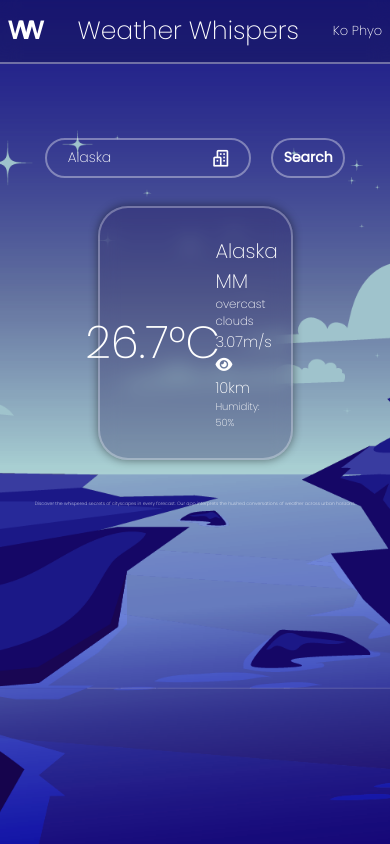
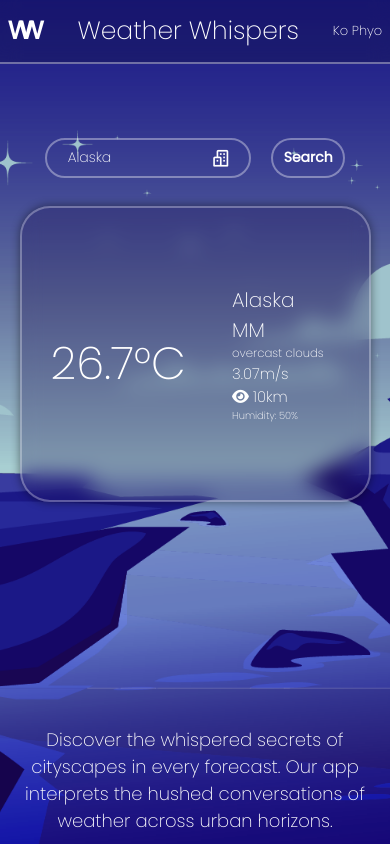
Before and after one commit to Phyo-Thu-Nyein/weather-webapp, an Angular app: page / in a window 390 px wide. Built offline with nearby package versions, Linux system fonts and the light colour scheme; some icons are missing.

Commit message:
more responsive updated, mobile

```diff
--- a/src/app/home/home.component.css
+++ b/src/app/home/home.component.css
@@ -84,6 +84,10 @@ nav p:hover {
         width: 33%;
         height: 75%;
     }
+
+    .description h2 {
+        font-size: 18px;
+    }
 }
 
 @media(max-width:1300px) {
@@ -161,8 +165,16 @@ nav p:hover {
         display: none;
     }
     .weather-box {
-        width: 50%;
-        height: 30vh;
+        width: 50vw;
+        height: 45vh;
+    }
+
+    .description h2 {
+        position: absolute;
+        right: 0;
+        bottom: 10px;
+        margin: 0 auto;
+        font-size: 18px;
     }
 }
 
@@ -189,6 +201,11 @@ nav p:hover {
     }
     .search .form .input-box i {
         font-size: 20px;
+    }
+
+    .weather-box {
+        width: 90vw;
+        height: 35vh;
     }
 }
 
@@ -391,6 +408,6 @@ nav p:hover {
 .description h2 {
     text-align: center;
     color: #fff;
-    font-size: 1.18vw;
+    /* font-size: 1.18vw; */
     margin-top: 40px;
 }
--- a/src/app/home/home.component.html
+++ b/src/app/home/home.component.html
@@ -18,8 +18,6 @@
   <!-- <div>
         <span class="error-txt">{{error_txt}}</span>
     </div> -->
-
-
 
     <!-- SEARCH BOX  -->
     <div class="search">
```
